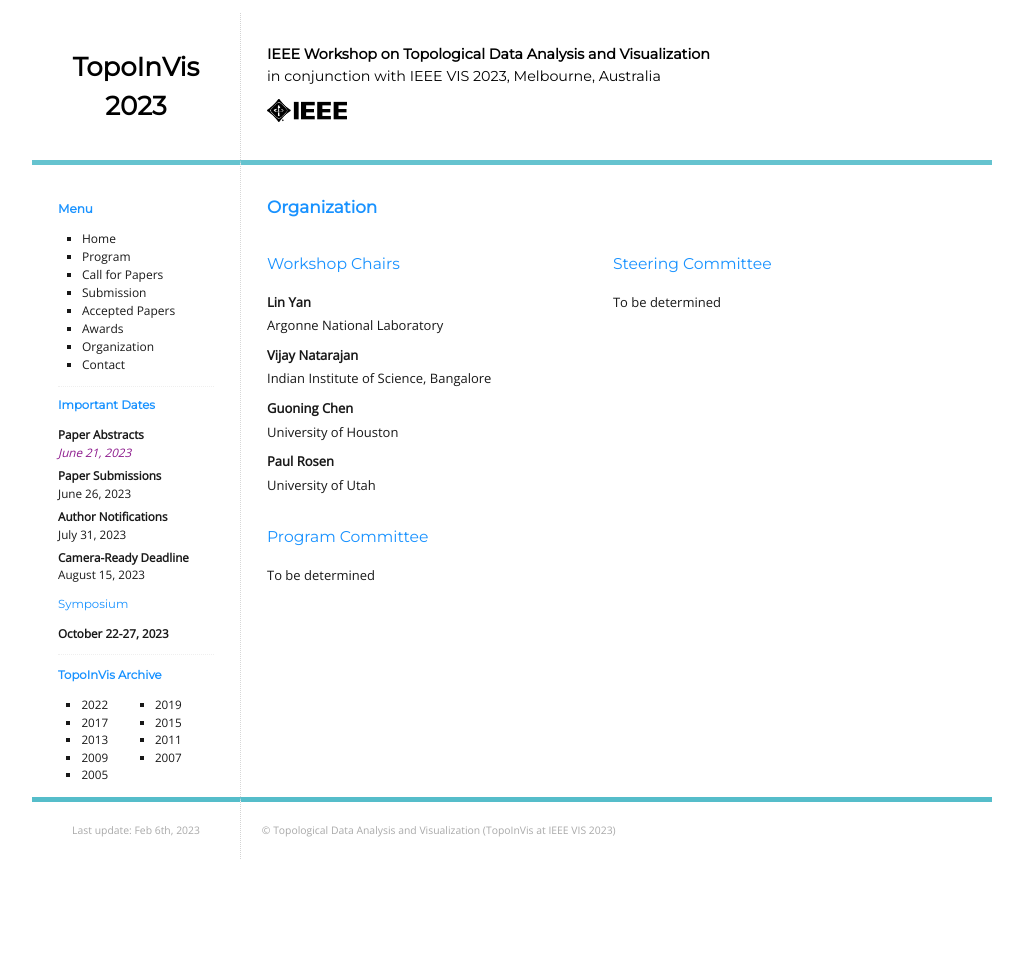
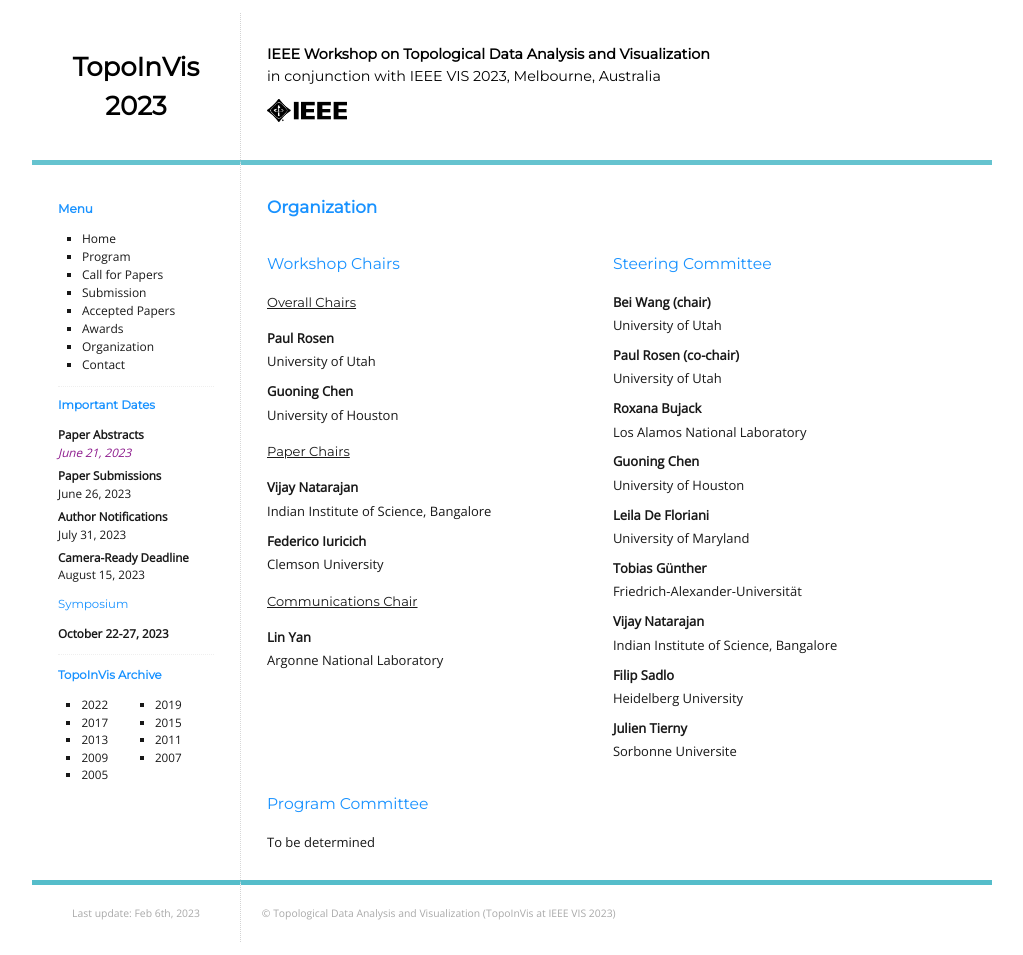
Before and after one commit to TopoInVis-Workshop/2024, a Jekyll site: the page built from _pages/organization.md, in a window 1280 px wide. Shown: the whole page, without its empty margins (128-1151 px from the left). Built offline with Jekyll 4.4.1, drawn with Linux system fonts in a browser that asks for light colours; before the commit the page ends 900 px from its top, so only the background shows below that.

Commit message:
Update organization.md

```diff
--- a/_pages/organization.md
+++ b/_pages/organization.md
@@ -10,24 +10,61 @@ title: Organization
 <div class="left">
 ## Workshop Chairs
 
-Lin Yan
-: Argonne National Laboratory
+### Overall Chairs
+
+Paul Rosen
+: University of Utah
+
+Guoning Chen
+: University of Houston
+
+### Paper Chairs
 
 Vijay Natarajan
 : Indian Institute of Science, Bangalore
 
-Guoning Chen
-: University of Houston
+Federico Iuricich
+: Clemson University
 
-Paul Rosen
-: University of Utah
+### Communications Chair
+
+Lin Yan
+: Argonne National Laboratory
+
+
+
 
 </div>
 
 <div class="right">
 ## Steering Committee
 
-To be determined
+Bei Wang (chair)
+: University of Utah
+
+Paul Rosen (co-chair)
+: University of Utah
+
+Roxana Bujack
+: Los Alamos National Laboratory
+
+Guoning Chen
+: University of Houston
+
+Leila De Floriani
+: University of Maryland
+
+Tobias Günther
+: Friedrich-Alexander-Universität
+
+Vijay	Natarajan
+: Indian Institute of Science, Bangalore
+
+Filip Sadlo
+: Heidelberg University
+
+Julien Tierny
+: Sorbonne Universite
 
 </div>
 <div class="right">
```
